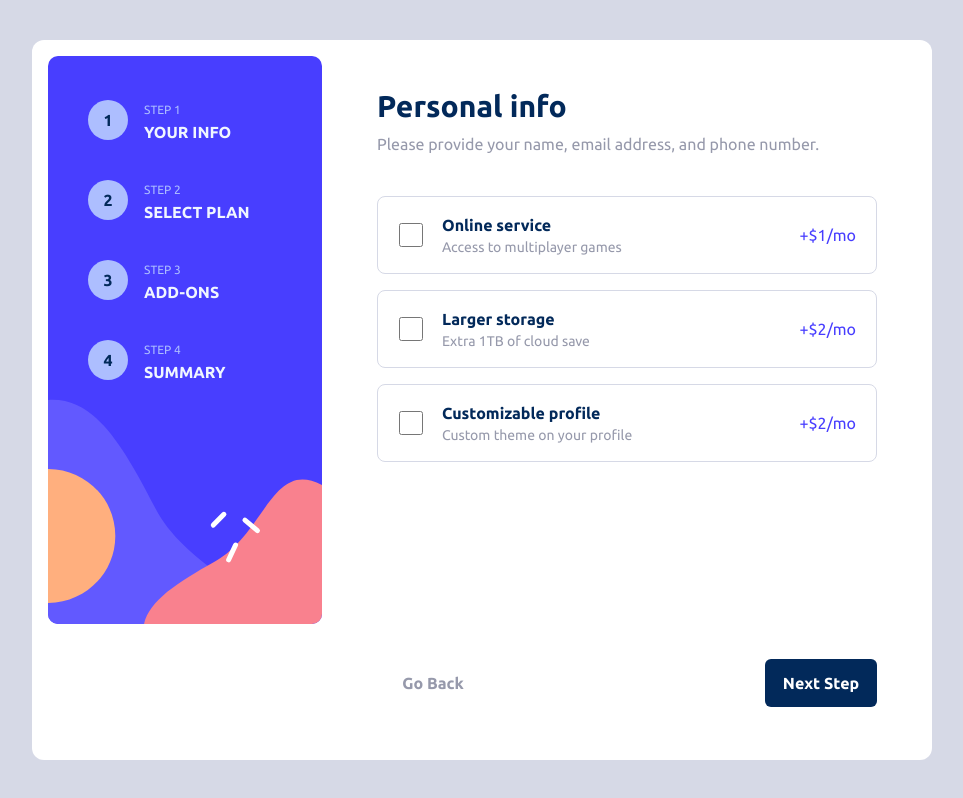
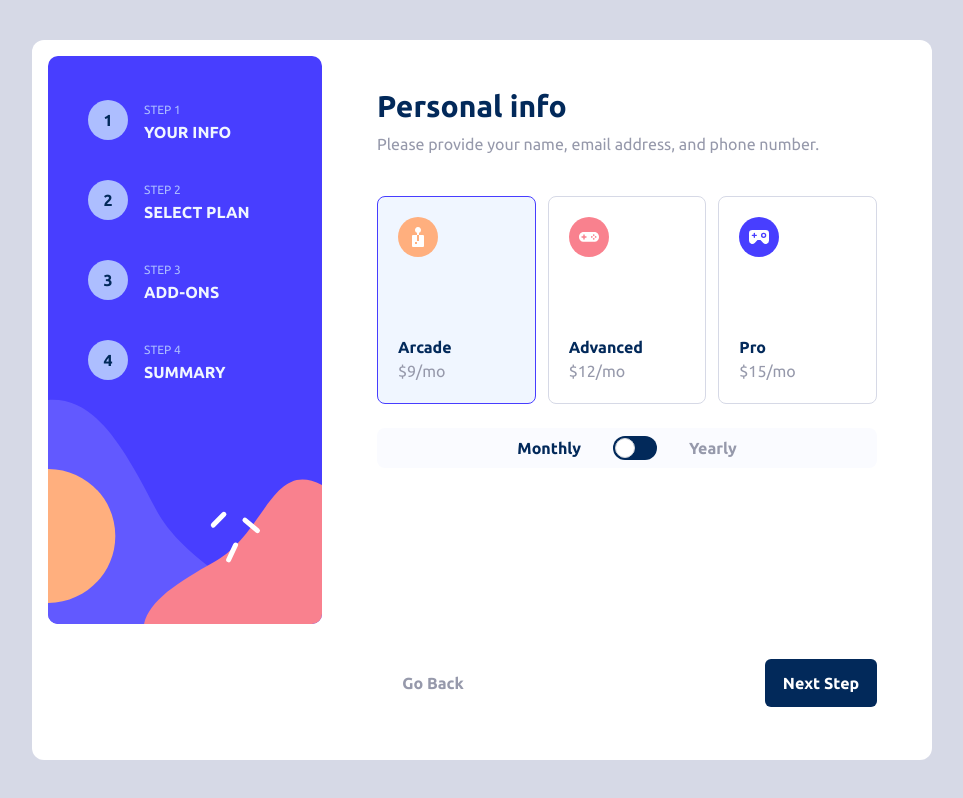
Before and after one commit to Mohamed-Boutarbouch/multi-step-form, a React (Vite) app: page / in a window 1280 px wide. Shown: the whole page, without its empty margins (158-1121 px from the left). Built offline with nearby package versions, Linux system fonts and the light colour scheme.

Commit message:
All form inputs controlled

```diff
--- a/src/components/FormArea.tsx
+++ b/src/components/FormArea.tsx
@@ -8,8 +8,8 @@ const FormArea = () => {
   return (
     <form className="flex w-full justify-center md:mx-auto md:max-w-[500px] md:flex-col md:justify-between md:py-8">
       {/* <PersonalInfoStep /> */}
-      {/* <PlanSelectionStep /> */}
-      <AddOnsStep />
+      <PlanSelectionStep />
+      {/* <AddOnsStep /> */}
       {/* <SummaryStep /> */}
       <ActionButtons />
     </form>
--- a/src/components/dummy-data.ts
+++ b/src/components/dummy-data.ts
@@ -89,7 +89,7 @@ export const stepsCounterData: StepsCounterProps[] = [
 
 export interface PlanSelectionRadioProps {
   id: number;
-  radioName: 'arcade' | 'advanced' | 'pro';
+  radioValue: 'arcade' | 'advanced' | 'pro';
   monthlySubscription: number;
   yearlySubscription: number;
   radioIcon: string;
@@ -98,21 +98,21 @@ export interface PlanSelectionRadioProps {
 export const planSelectionRadioData: PlanSelectionRadioProps[] = [
   {
     id: 1,
-    radioName: 'arcade',
+    radioValue: 'arcade',
     monthlySubscription: 9,
     yearlySubscription: 90,
     radioIcon: arcadeIcon,
   },
   {
     id: 2,
-    radioName: 'advanced',
+    radioValue: 'advanced',
     monthlySubscription: 12,
     yearlySubscription: 120,
     radioIcon: advancedIcon,
   },
   {
     id: 3,
-    radioName: 'pro',
+    radioValue: 'pro',
     monthlySubscription: 15,
     yearlySubscription: 150,
     radioIcon: proIcon,
--- a/src/components/formSteps/AddOnsCheckboxInput.tsx
+++ b/src/components/formSteps/AddOnsCheckboxInput.tsx
@@ -12,7 +12,7 @@ const AddOnsCheckboxInput: React.FC<CheckboxProps> = ({
   checkboxName,
   details,
   monthlySubscriptionAddition: perMonth,
-  yearlySubscriptionAddition,
+  yearlySubscriptionAddition: perYear,
   title,
   onChange,
   isChecked,
--- a/src/components/formSteps/AddOnsStep.tsx
+++ b/src/components/formSteps/AddOnsStep.tsx
@@ -20,8 +20,6 @@ const AddOnsStep = () => {
 
   const checkboxChangeHandler = (event: ChangeEvent<HTMLInputElement>) => {
     const { name, checked } = event.target;
-
-    console.dir(event.target);
 
     setCheckboxFormValues({ ...checkboxFormValues, [name]: checked });
   };
--- a/src/components/formSteps/MonthYearSubscriptionToggle.tsx
+++ b/src/components/formSteps/MonthYearSubscriptionToggle.tsx
@@ -1,12 +1,30 @@
+import { ChangeEvent, useState } from 'react';
+
 const MonthYearSubscriptionToggle = () => {
+  const [isYearlySub, setIsYearlySub] = useState(false);
+
+  const toggleHandler = (event: ChangeEvent<HTMLInputElement>) => {
+    const { checked } = event.target;
+
+    setIsYearlySub(checked);
+  };
+
+  const activeStyle = (isToggled: boolean) =>
+    isToggled ? 'text-primary-marine-blue' : 'text-neutral-cool-gray';
+
   return (
     <div className="flex h-10 w-full items-center justify-center gap-8 rounded-lg bg-neutral-alabaster">
-      <p className="font-bold capitalize text-primary-marine-blue">monthly</p>
+      <p className={`font-bold capitalize ${activeStyle(!isYearlySub)}`}>monthly</p>
       <label className="relative inline-flex cursor-pointer items-center">
-        <input type="checkbox" className="peer sr-only" />
+        <input
+          type="checkbox"
+          className="peer sr-only"
+          onChange={toggleHandler}
+          checked={isYearlySub}
+        />
         <div className="peer h-6 w-11 rounded-full bg-primary-marine-blue after:absolute after:top-[2px] after:left-[2px] after:h-5 after:w-5 after:rounded-full after:border after:border-gray-300 after:bg-white after:transition-all after:content-[''] peer-checked:after:translate-x-full peer-checked:after:border-white peer-focus:outline-none peer-focus:ring-4 peer-focus:ring-neutral-light-gray" />
       </label>
-      <p className="font-bold capitalize text-neutral-cool-gray">yearly</p>
+      <p className={`font-bold capitalize ${activeStyle(isYearlySub)}`}>yearly</p>
     </div>
   );
 };
--- a/src/components/formSteps/PlanSelectionRadioInput.tsx
+++ b/src/components/formSteps/PlanSelectionRadioInput.tsx
@@ -1,25 +1,43 @@
+import { ChangeEvent } from 'react';
 import { PlanSelectionRadioProps } from '../dummy-data';
 
-const PlanSelectionRadioInput: React.FC<PlanSelectionRadioProps> = ({
-  radioName,
+interface RadioStateProps {
+  currentPlan: string;
+  onChange: (event: ChangeEvent<HTMLInputElement>) => void;
+}
+
+type RadioProps = PlanSelectionRadioProps & RadioStateProps;
+
+const PlanSelectionRadioInput: React.FC<RadioProps> = ({
+  radioValue,
   radioIcon,
   monthlySubscription,
   yearlySubscription,
+  onChange,
+  currentPlan,
 }) => {
   return (
     <li>
-      <input type="radio" id={radioName} name="billing" value={radioName} className="peer hidden" />
+      <input
+        type="radio"
+        id={radioValue}
+        name="billingPlan"
+        value={radioValue}
+        className="peer hidden"
+        checked={currentPlan === radioValue}
+        onChange={onChange}
+      />
       <label
-        htmlFor={radioName}
+        htmlFor={radioValue}
         className="flex w-full cursor-pointer justify-start rounded-lg border border-neutral-light-gray bg-white p-2.5 hover:border-primary-purplish-blue peer-checked:border-primary-purplish-blue peer-checked:bg-neutral-magnolia md:h-52 md:p-3 lg:p-5"
       >
         <div className="flex items-start gap-4 md:flex-col md:justify-between">
-          <img src={radioIcon} alt={`${radioName} icon`} />
+          <img src={radioIcon} alt={`${radioValue} icon`} />
           <div className="w-full">
-            <h3 className="font-bold capitalize text-primary-marine-blue">{radioName}</h3>
+            <h3 className="font-bold capitalize text-primary-marine-blue">{radioValue}</h3>
             <p className="text-neutral-cool-gray">${`${monthlySubscription}`}/mo</p>
-            <p className="text-neutral-cool-gray">${`${yearlySubscription}`}/yr</p>
-            <p className="text-sm text-primary-marine-blue">2 month free</p>
+            {/* <p className="text-neutral-cool-gray">${`${yearlySubscription}`}/yr</p> */}
+            {/* <p className="text-sm text-primary-marine-blue">2 month free</p> */}
           </div>
         </div>
       </label>
--- a/src/components/formSteps/PlanSelectionStep.tsx
+++ b/src/components/formSteps/PlanSelectionStep.tsx
@@ -2,14 +2,40 @@ import FormHeaderContainer from '../FormHeaderContainer';
 import PlanSelectionRadioInput from './PlanSelectionRadioInput';
 import { planSelectionRadioData } from '../dummy-data';
 import MonthYearSubscriptionToggle from './MonthYearSubscriptionToggle';
+import { ChangeEvent, useState } from 'react';
+
+interface RadioFormProps {
+  billingPlan: string;
+}
+
+const initState = {
+  billingPlan: 'arcade',
+};
 
 const PlanSelectionStep = () => {
+  const [radioFormValues, setRadioFormValues] = useState<RadioFormProps>(initState);
+
+  const radioChangeHandler = (event: ChangeEvent<HTMLInputElement>) => {
+    const { name, value } = event.target;
+
+    setRadioFormValues({ ...radioFormValues, [name]: value });
+  };
+
+  console.log(radioFormValues);
+
   return (
     <FormHeaderContainer>
       <section className="flex flex-col gap-4 md:gap-6">
         <ul className="flex flex-col gap-3 md:grid md:grid-cols-3">
           {planSelectionRadioData.map((radioInput) => {
-            return <PlanSelectionRadioInput key={radioInput.id} {...radioInput} />;
+            return (
+              <PlanSelectionRadioInput
+                key={radioInput.id}
+                {...radioInput}
+                currentPlan={radioFormValues.billingPlan}
+                onChange={radioChangeHandler}
+              />
+            );
           })}
         </ul>
         <MonthYearSubscriptionToggle />
```
Also changed, not shown: src/assets/icon-checkmark.svg (deleted).
